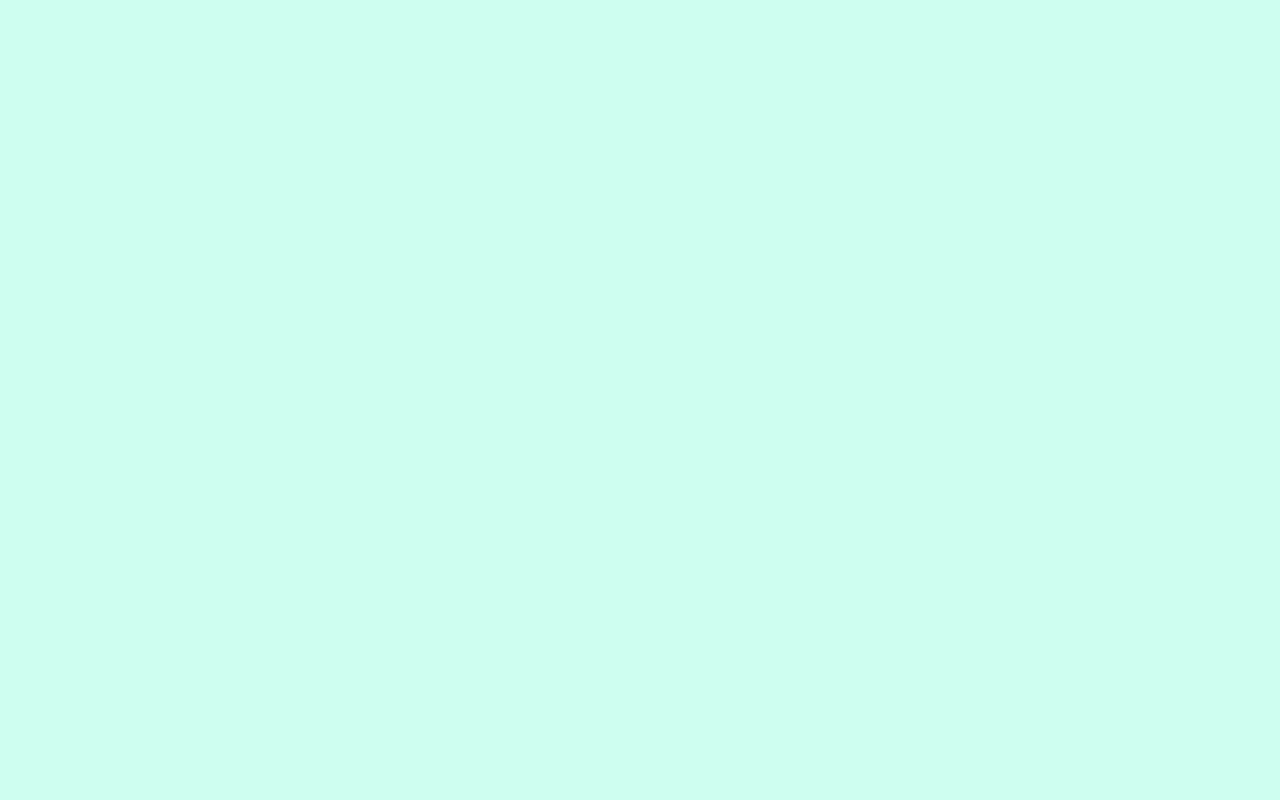
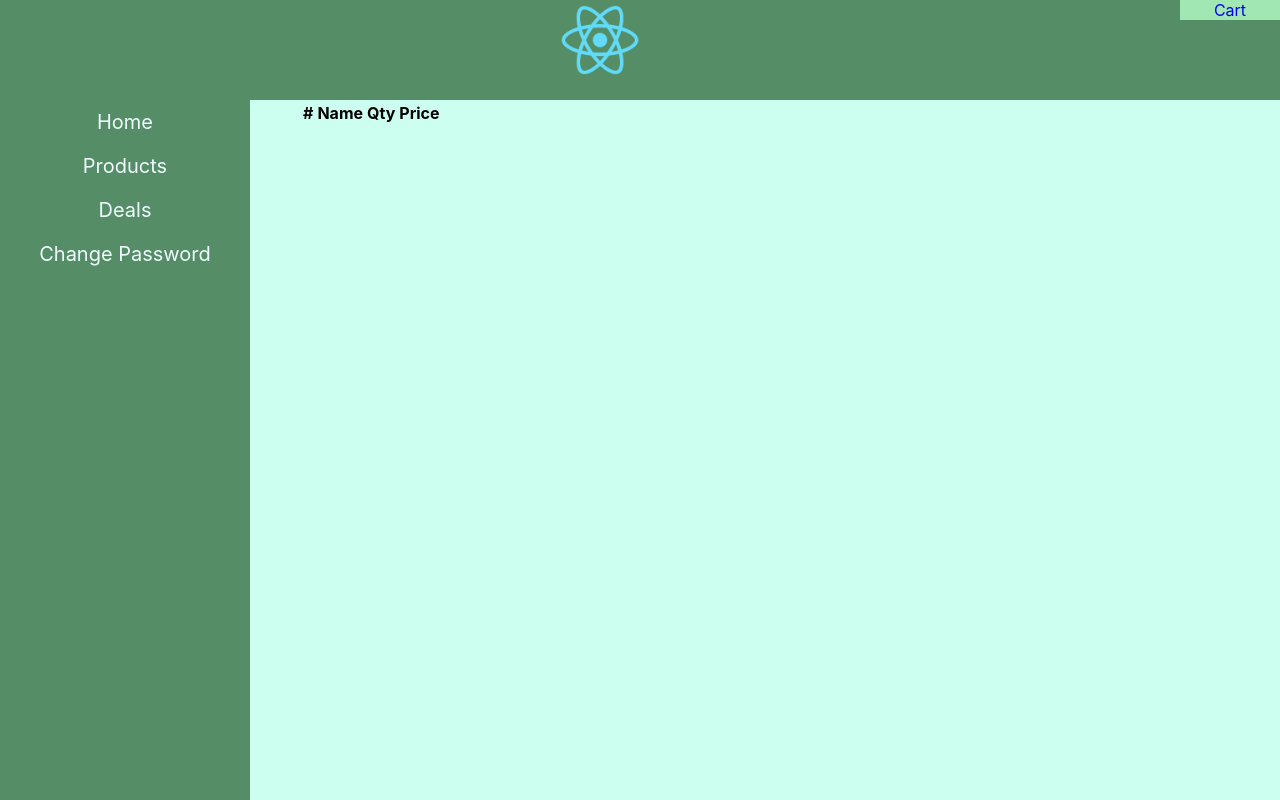
Before and after one commit to snigdho611/mern-superstore, a React (Create React App) app in the folder frontend/: page /cart in a window 1280 px wide. Before the commit this address had no page. Built offline with nearby package versions, Linux system fonts and the light colour scheme.

Commit message:
Updated various sections for proper design and layouts

```diff
--- a/frontend/src/App.css
+++ b/frontend/src/App.css
@@ -1,6 +1,8 @@
 :root {
   --nav_background: #558d67;
+  --nav_background_secondary: #a1e7b3;
   --main_background: #cdfff0;
+  --font_color_basic: #1b4d89;
 }
 
 body {
--- a/frontend/src/App.js
+++ b/frontend/src/App.js
@@ -4,11 +4,10 @@ import { BrowserRouter, Route, Routes } from "react-router-dom";
 import Navbar from "components/Navbar";
 import { useSelector } from "react-redux";
 import Header from "components/Header";
-import Login from "Login";
+import Login from "components/Login";
+import Cart from "components/Cart";
 
 function App() {
-  const counter = useSelector((state) => state.counter);
-
   return (
     <BrowserRouter>
       <Routes>
@@ -57,6 +56,16 @@ function App() {
             </>
           }
         />
+        <Route
+          path="/cart"
+          element={
+            <>
+              <Header />
+              <Navbar />
+              <Cart />
+            </>
+          }
+        />
       </Routes>
     </BrowserRouter>
   );
--- a/frontend/src/components/Header/index.jsx
+++ b/frontend/src/components/Header/index.jsx
@@ -1,9 +1,15 @@
 import React from 'react'
+import { Link } from 'react-router-dom'
 import classes from './index.module.css'
 
 const Header = () => {
     return (
-        <div className={classes.main}><img className={classes.image} src="/logo192.png" alt="" /></div>
+        <div className={classes.main}>
+            <div className={classes.image_container}>
+                <img className={classes.image} src="/logo192.png" alt="" />
+            </div>
+            <div className={classes.cart_container}><Link to="/cart" className={classes.cart_btn}>Cart</Link></div>
+        </div>
     )
 }
 
--- a/frontend/src/components/Header/index.module.css
+++ b/frontend/src/components/Header/index.module.css
@@ -1,12 +1,29 @@
 .main {
   display: flex;
-  justify-content: center;
+  /* justify-content: center; */
   height: 100px;
   background-color: var(--nav_background);
   position: sticky;
   top: 0;
 }
+.cart_container {
+  width: 50%;
+  display: flex;
+  justify-content: right;
+}
 
+.cart_btn {
+  width: 100px;
+  height: fit-content;
+  text-decoration: none;
+  background-color: var(--nav_background_secondary);
+  text-align: center;
+}
+.image_container {
+  width: 50%;
+  display: flex;
+  justify-content: right;
+}
 .image {
   height: 80px;
 }
--- a/frontend/src/components/Navbar/index.module.css
+++ b/frontend/src/components/Navbar/index.module.css
@@ -22,6 +22,6 @@
 }
 
 .main_a:hover {
-  color: #1b4d89;
-  background-color: #50d2fa;
+  color: var(--font_color_basic);
+  background-color: var(--nav_background_secondary);
 }
```
Also changed, not shown: frontend/src/components/Login/index.jsx (renamed from frontend/src/Login/index.jsx).
